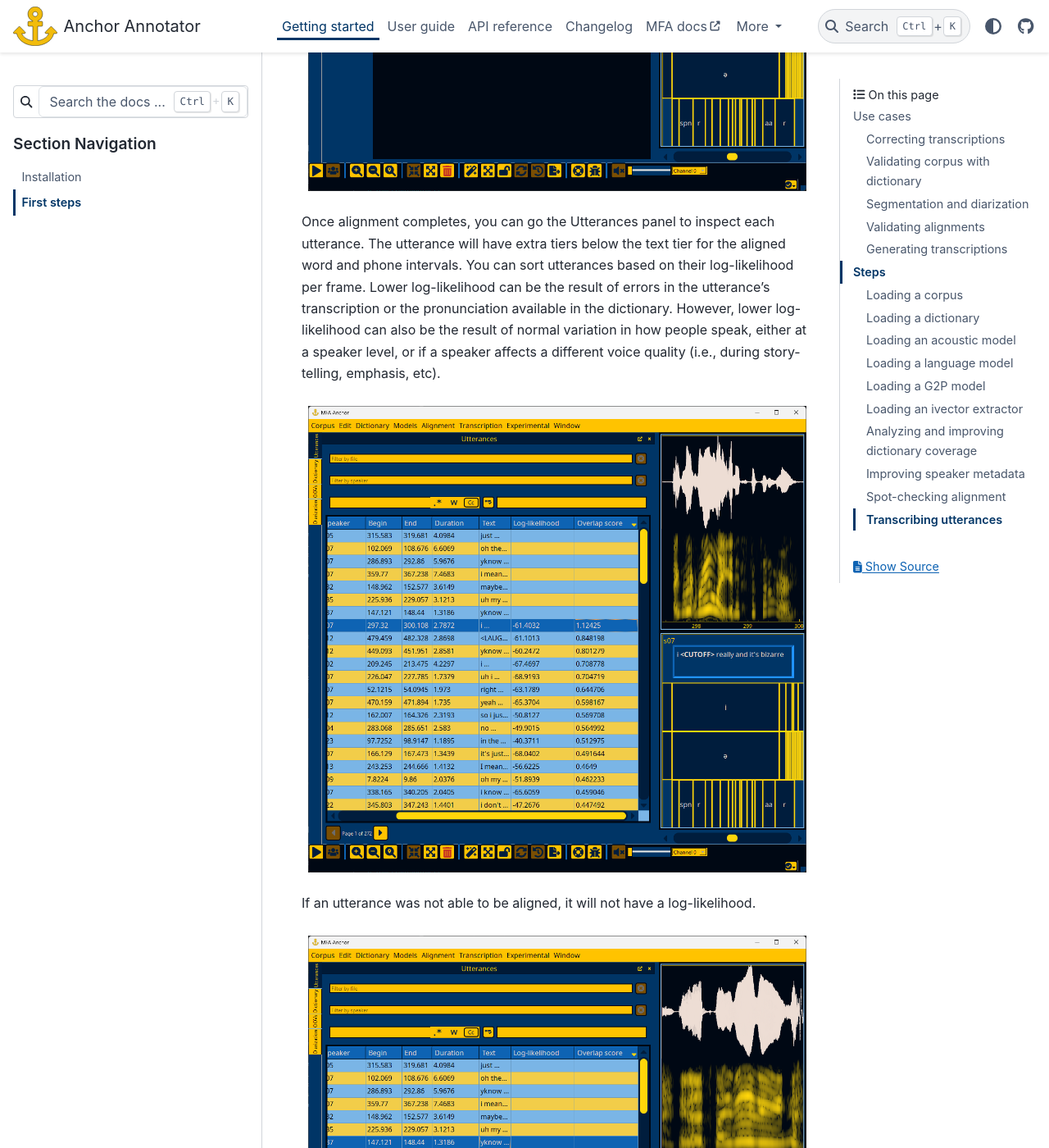
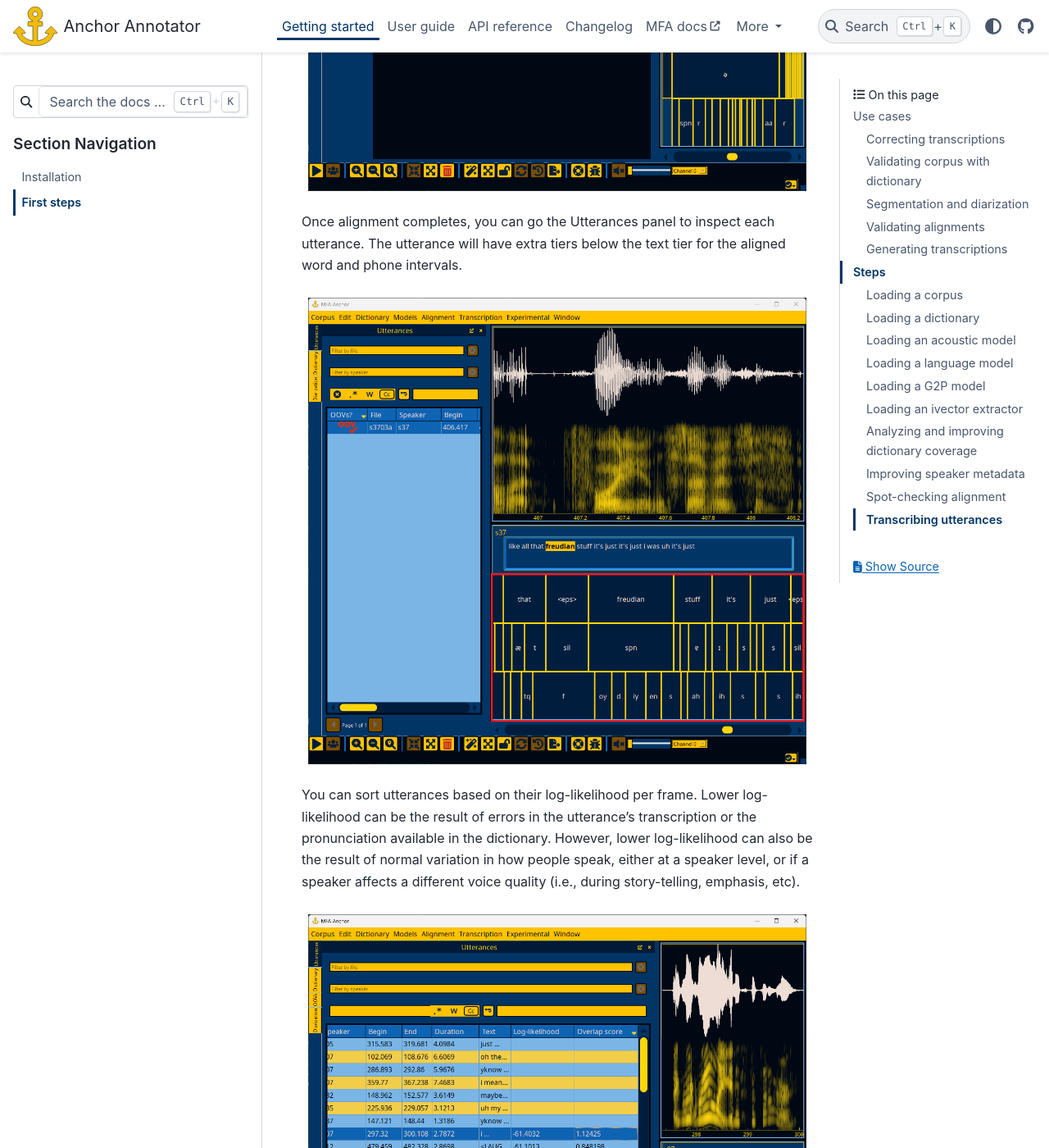
Before and after one commit to MontrealCorpusTools/Anchor-annotator, a Sphinx documentation site: the page built from docs/source/first_steps/index.rst, in a window 1280 px wide and 1400 px high, scrolled down 11156 px. Shown: the whole window at 82% size. Built offline with Sphinx 7.4.7 and the PyData theme 0.15.4, drawn with Linux system fonts in a browser that asks for light colours; nearby versions of some CDN libraries.

Commit message:
Fix some screenshots

```diff
--- a/docs/source/first_steps/index.rst
+++ b/docs/source/first_steps/index.rst
@@ -203,7 +203,12 @@ In the Alignment panel, there are options that can be filled in for beam, retry
 .. figure:: ../_static/img/alignment_settings.png
    :align: center
 
-Once alignment completes, you can go the Utterances panel to inspect each utterance.  The utterance will have extra tiers below the text tier for the aligned word and phone intervals.  You can sort utterances based on their log-likelihood per frame.  Lower log-likelihood can be the result of errors in the utterance's transcription or the pronunciation available in the dictionary.  However, lower log-likelihood can also be the result of normal variation in how people speak, either at a speaker level, or if a speaker affects a different voice quality (i.e., during story-telling, emphasis, etc).
+Once alignment completes, you can go the Utterances panel to inspect each utterance.  The utterance will have extra tiers below the text tier for the aligned word and phone intervals.
+
+.. figure:: ../_static/img/utterance_alignment.png
+   :align: center
+
+You can sort utterances based on their log-likelihood per frame.  Lower log-likelihood can be the result of errors in the utterance's transcription or the pronunciation available in the dictionary.  However, lower log-likelihood can also be the result of normal variation in how people speak, either at a speaker level, or if a speaker affects a different voice quality (i.e., during story-telling, emphasis, etc).
 
 .. figure:: ../_static/img/utterance_bad_alignment.png
    :align: center
```
Also changed, not shown: docs/source/_static/img/utterance_interface_change_speaker.png, docs/source/_static/img/utterance_interface_lookup.png, docs/source/_static/img/utterance_interface_oov.png, docs/source/_static/img/utterance_interface_tiers.png.
